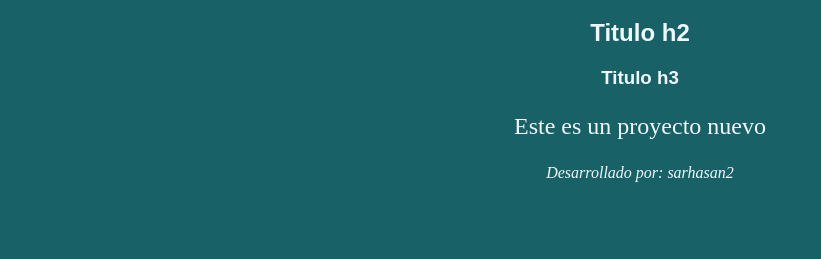
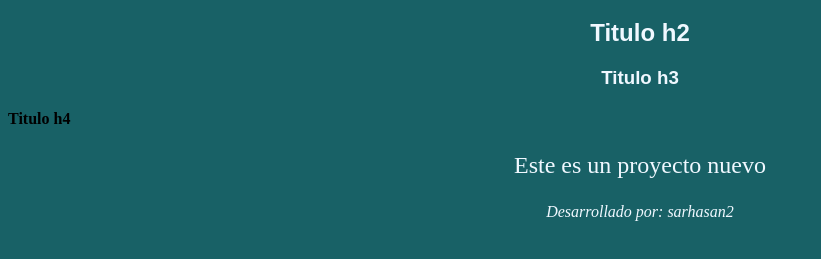
Before and after one commit to scklrdevelopers/prueba, a plain HTML site: page index.html in a window 1280 px wide. Shown: the part 61-320 px from the top of the page, without its empty margins (0-821 px from the left). Drawn offline with Linux system fonts and the light colour scheme.

Commit message:
Update index.html
Se agrego un titulo h4

```diff
--- a/index.html
+++ b/index.html
@@ -11,6 +11,7 @@
     <h1>Ciclo 3</h1>
     <h2>Titulo h2</h2>
     <h3>Titulo h3</h3>
+    <h4>Titulo h4</h4>
     <p>Este es un proyecto nuevo</p>
 
     <footer>
```
